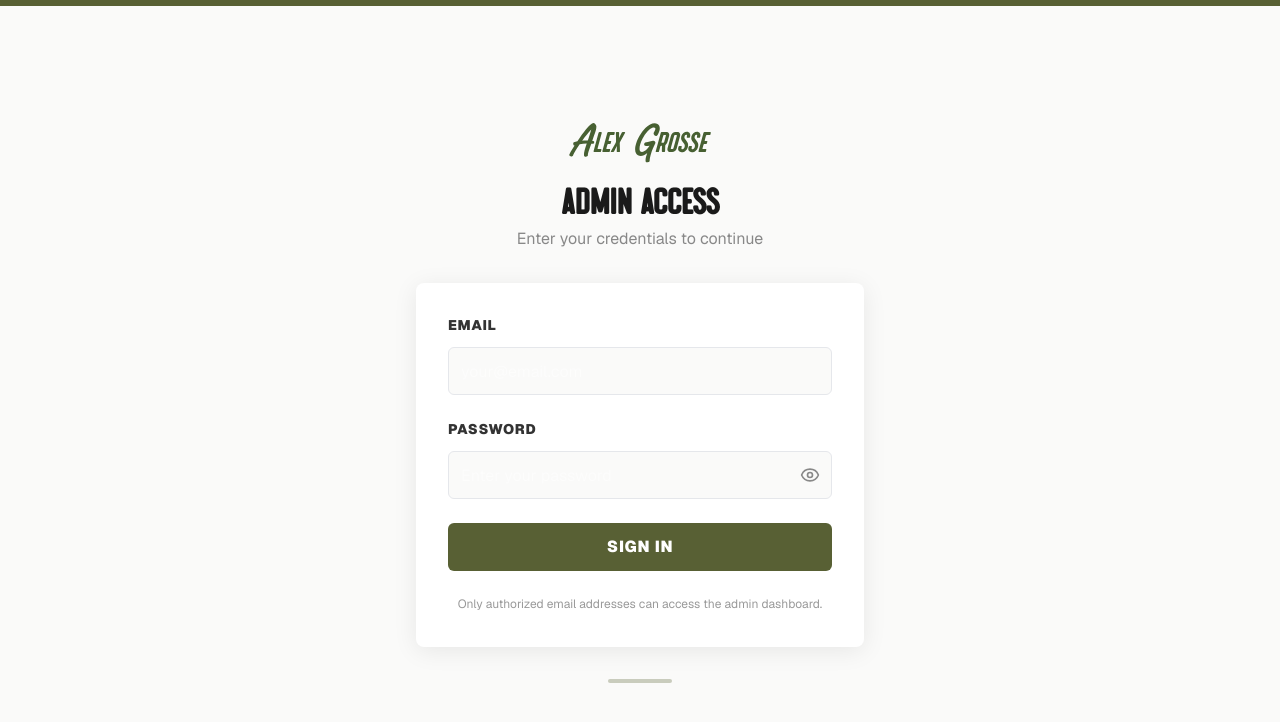
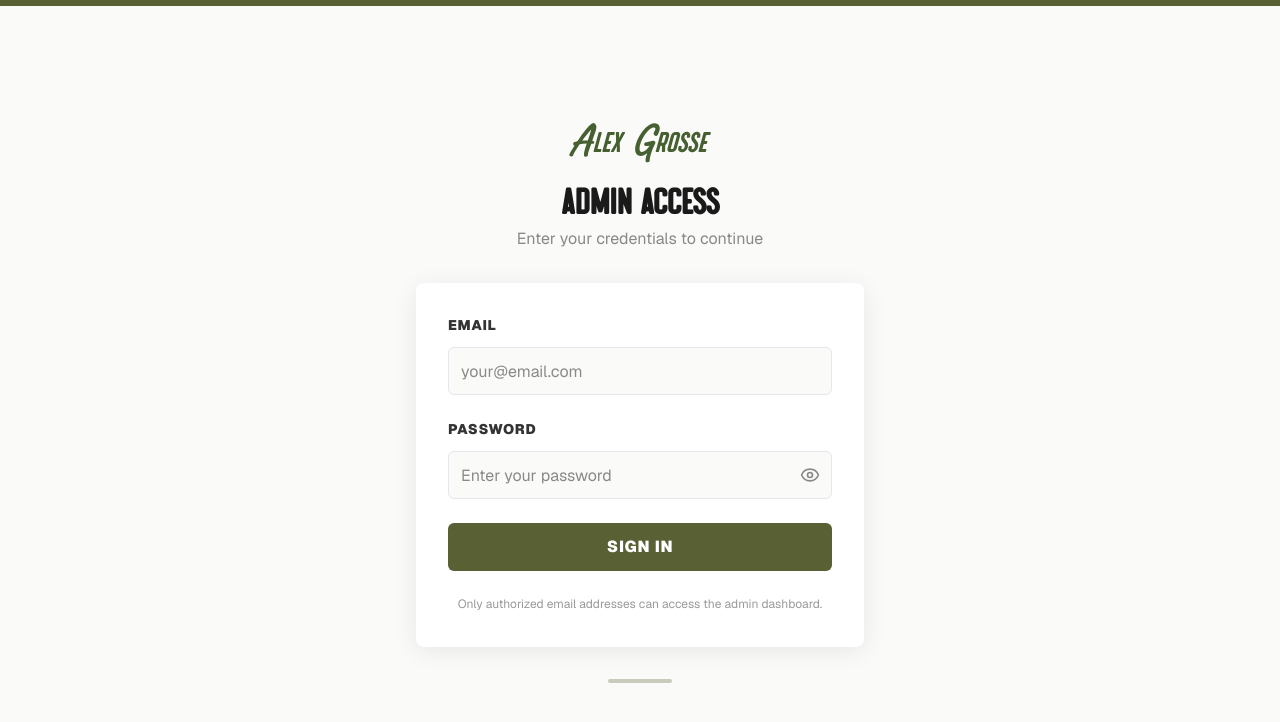
Before and after one commit to voding-dev/alex-grosse-26, a Next.js app: page /admin/login in a window 1280 px wide. Shown: the top 722 px of the page. Built offline with nearby package versions, Linux system fonts and the light colour scheme; no server answers.

Commit message:
Update UI components to light mode - fix input, textarea, label, and card styling

```diff
--- a/components/ui/card.tsx
+++ b/components/ui/card.tsx
@@ -2,10 +2,11 @@ import * as React from "react";
 import { cn } from "@/lib/utils";
 
 const Card = React.forwardRef<HTMLDivElement, React.HTMLAttributes<HTMLDivElement>>(
-  ({ className, ...props }, ref) => (
+  ({ className, style, ...props }, ref) => (
     <div
       ref={ref}
-      className={cn("rounded-lg border border-foreground/10 bg-background text-foreground shadow-sm", className)}
+      className={cn("rounded-lg border shadow-sm", className)}
+      style={{ borderColor: '#e5e5e5', backgroundColor: '#fff', color: '#1a1a1a', ...style }}
       {...props}
     />
   )
@@ -20,10 +21,11 @@ const CardHeader = React.forwardRef<HTMLDivElement, React.HTMLAttributes<HTMLDiv
 CardHeader.displayName = "CardHeader";
 
 const CardTitle = React.forwardRef<HTMLParagraphElement, React.HTMLAttributes<HTMLHeadingElement>>(
-  ({ className, ...props }, ref) => (
+  ({ className, style, ...props }, ref) => (
     <h3
       ref={ref}
       className={cn("text-2xl font-semibold leading-none tracking-tight", className)}
+      style={{ color: '#1a1a1a', ...style }}
       {...props}
     />
   )
@@ -31,8 +33,8 @@ const CardTitle = React.forwardRef<HTMLParagraphElement, React.HTMLAttributes<HT
 CardTitle.displayName = "CardTitle";
 
 const CardDescription = React.forwardRef<HTMLParagraphElement, React.HTMLAttributes<HTMLParagraphElement>>(
-  ({ className, ...props }, ref) => (
-    <p ref={ref} className={cn("text-sm text-foreground/60", className)} {...props} />
+  ({ className, style, ...props }, ref) => (
+    <p ref={ref} className={cn("text-sm", className)} style={{ color: '#666', ...style }} {...props} />
   )
 );
 CardDescription.displayName = "CardDescription";
--- a/components/ui/input.tsx
+++ b/components/ui/input.tsx
@@ -9,9 +9,15 @@ const Input = React.forwardRef<HTMLInputElement, InputProps>(
       <input
         type={type}
         className={cn(
-          "flex h-10 w-full rounded-md border border-foreground/20 bg-background px-3 py-2 text-sm ring-offset-background file:border-0 file:bg-transparent file:text-sm file:font-medium placeholder:text-foreground/50 focus-visible:outline-none focus-visible:ring-2 focus-visible:ring-foreground/20 focus-visible:ring-offset-2 disabled:cursor-not-allowed disabled:opacity-50",
+          "flex h-10 w-full rounded-md border px-3 py-2 text-sm file:border-0 file:bg-transparent file:text-sm file:font-medium focus-visible:outline-none focus-visible:ring-2 focus-visible:ring-offset-2 disabled:cursor-not-allowed disabled:opacity-50",
           className
         )}
+        style={{
+          borderColor: '#e5e5e5',
+          backgroundColor: '#fff',
+          color: '#1a1a1a',
+          '--tw-ring-color': 'rgba(88, 96, 52, 0.2)'
+        } as React.CSSProperties}
         ref={ref}
         {...props}
       />
--- a/components/ui/label.tsx
+++ b/components/ui/label.tsx
@@ -4,14 +4,22 @@ import { cva, type VariantProps } from "class-variance-authority";
 import { cn } from "@/lib/utils";
 
 const labelVariants = cva(
-  "text-sm font-medium leading-none peer-disabled:cursor-not-allowed peer-disabled:opacity-70"
+  "text-sm font-medium leading-none peer-disabled:cursor-not-allowed peer-disabled:opacity-70",
+  {
+    defaultVariants: {}
+  }
 );
 
 const Label = React.forwardRef<
   React.ElementRef<typeof LabelPrimitive.Root>,
   React.ComponentPropsWithoutRef<typeof LabelPrimitive.Root> & VariantProps<typeof labelVariants>
 >(({ className, ...props }, ref) => (
-  <LabelPrimitive.Root ref={ref} className={cn(labelVariants(), className)} {...props} />
+  <LabelPrimitive.Root
+    ref={ref}
+    className={cn(labelVariants(), className)}
+    style={{ color: '#1a1a1a' }}
+    {...props}
+  />
 ));
 Label.displayName = LabelPrimitive.Root.displayName;
 
--- a/components/ui/textarea.tsx
+++ b/components/ui/textarea.tsx
@@ -9,9 +9,15 @@ const Textarea = React.forwardRef<HTMLTextAreaElement, TextareaProps>(
     return (
       <textarea
         className={cn(
-          "flex min-h-[80px] w-full rounded-md border border-foreground/20 bg-background px-3 py-2 text-sm ring-offset-background placeholder:text-foreground/50 focus-visible:outline-none focus-visible:ring-2 focus-visible:ring-foreground/20 focus-visible:ring-offset-2 disabled:cursor-not-allowed disabled:opacity-50",
+          "flex min-h-[80px] w-full rounded-md border px-3 py-2 text-sm focus-visible:outline-none focus-visible:ring-2 focus-visible:ring-offset-2 disabled:cursor-not-allowed disabled:opacity-50",
           className
         )}
+        style={{
+          borderColor: '#e5e5e5',
+          backgroundColor: '#fff',
+          color: '#1a1a1a',
+          '--tw-ring-color': 'rgba(88, 96, 52, 0.2)'
+        } as React.CSSProperties}
         ref={ref}
         {...props}
       />
```
